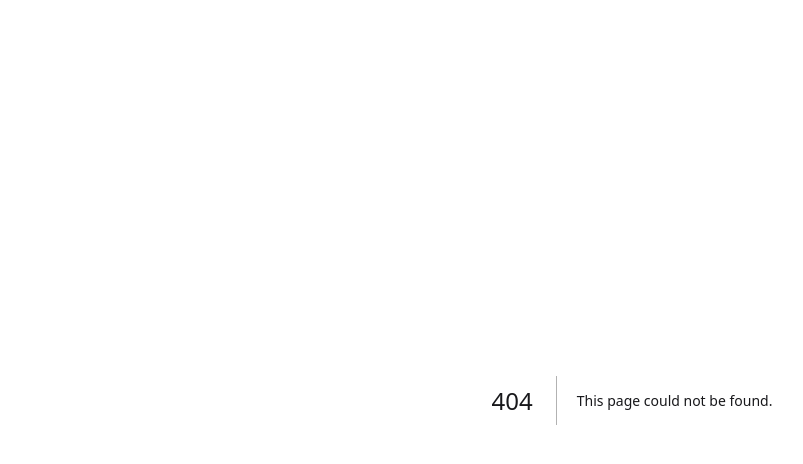
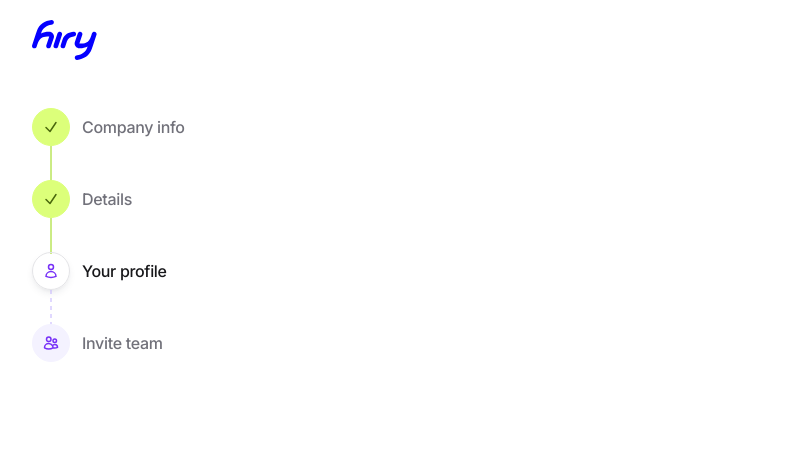
Before and after one commit to Fredobumma/hiry-assignment, a Next.js app: page /company-onboarding/profile in a window 1280 px wide. Before the commit this address had no page. Shown: the top 464 px of the page, without its empty margins (8-811 px from the left). Built offline with nearby package versions, Linux system fonts and the light colour scheme.

Commit message:
--feat:: build layout and pages

```diff
--- /dev/null
+++ b/app/company-onboarding/details/page.tsx
@@ -0,0 +1,8 @@
+const CompanyOnboardingDetails = () => {
+	return (
+		<div className="max-w-gridMax w-full">
+		</div>
+	);
+};
+
+export default CompanyOnboardingDetails;
--- /dev/null
+++ b/app/company-onboarding/invite-team/page.tsx
@@ -0,0 +1,5 @@
+const CompanyOnboardingTeam = () => {
+	return <div className="max-w-gridMax w-full"></div>;
+};
+
+export default CompanyOnboardingTeam;
--- a/app/company-onboarding/layout.tsx
+++ b/app/company-onboarding/layout.tsx
@@ -1,4 +1,4 @@
-import { NavList } from "@/appComponents";
+import { Header, NavList } from "@/appComponents";
 
 export default function Layout({
 	children,
@@ -6,9 +6,12 @@ export default function Layout({
 	children: React.ReactNode;
 }>) {
 	return (
-		<main>
-			{/* <NavList /> */}
-			{children}
+		<main className="px-10">
+			<Header />
+			<section className="flex gap-layout pt-4">
+				<NavList />
+				{children}
+			</section>
 		</main>
 	);
 }
--- a/app/company-onboarding/page.tsx
+++ b/app/company-onboarding/page.tsx
@@ -11,7 +11,7 @@ import {
 
 const CompanyOnboarding = () => {
 	return (
-		<section>
+		<div className="max-w-gridMax w-full">
 			{/* <TextInput
 				label="Company name"
 				name="companyName"
@@ -33,7 +33,7 @@ const CompanyOnboarding = () => {
 				type="url"
 				placeholder="acme.inc"
 				placeholderSymbol={<WebsiteInputSvg />}
-			/> */}
+			/>
 			<TextArea />
 			<SelectInput
 				label="Industry"
@@ -51,8 +51,8 @@ const CompanyOnboarding = () => {
 				placeholder="Select location"
 				options={["india", "japan", "united kingdom"]}
 			/>
-			<MultipleSelectInput />
-		</section>
+			<MultipleSelectInput /> */}
+		</div>
 	);
 };
 
--- /dev/null
+++ b/app/company-onboarding/profile/page.tsx
@@ -0,0 +1,5 @@
+const CompanyOnboardingProfile = () => {
+	return <div className="max-w-gridMax w-full"></div>;
+};
+
+export default CompanyOnboardingProfile;
--- /dev/null
+++ b/appComponents/Header.tsx
@@ -0,0 +1,30 @@
+const Header = () => {
+	return (
+		<header className="py-5">
+			<svg
+				xmlns="http://www.w3.org/2000/svg"
+				width="65"
+				height="40"
+				viewBox="0 0 65 40"
+				fill="none"
+			>
+				<path
+					fillRule="evenodd"
+					clipRule="evenodd"
+					d="M27.77 11.6908C26.7499 11.6908 25.8442 12.3447 25.5217 13.3141L21.5718 25.1844C21.0603 26.7217 22.2025 28.3092 23.8201 28.3092C24.8402 28.3092 25.7458 27.6553 26.0684 26.6859L30.0182 14.8156C30.5298 13.2783 29.3876 11.6908 27.77 11.6908ZM41.7375 11.8458C43.3466 11.6804 44.4926 13.2783 43.9811 14.8156C43.6585 15.785 42.7503 16.4177 41.7353 16.5192C38.7415 16.8186 36.0593 18.0268 34.9672 21.3089L33.1781 26.6859C32.8555 27.6553 31.9499 28.3092 30.9298 28.3092C29.3122 28.3092 28.17 26.7217 28.6815 25.1844L30.4707 19.8074C32.309 14.2829 36.7666 12.3568 41.7375 11.8458Z"
+					fill="#0500FF"
+				/>
+				<path
+					d="M21.743 2.94537C22.2546 1.40808 21.1076 -0.18065 19.502 0.0166741C12.8904 0.829241 7.10027 4.21996 4.78307 11.1837L3.82437 14.0649H3.82366L0.123371 25.1843C-0.388199 26.7216 0.755115 28.3092 2.37273 28.3092C3.39281 28.3092 4.29901 27.6553 4.62159 26.6859L5.33048 24.5555C7.85214 16.4389 11.9245 16.4389 17.2414 16.4389L14.3229 25.2096C13.8155 26.7345 14.9485 28.3092 16.5531 28.3092C17.5518 28.3092 18.4415 27.677 18.7717 26.7328L19.8808 23.5611L21.7511 17.9404C22.7741 14.8658 20.4897 11.6908 17.2545 11.6908H16.5719C13.8752 11.6908 11.2928 12.3436 9.0013 13.5217L9.27965 12.6852C10.8305 8.02458 14.8675 5.22036 19.4983 4.66909C20.5112 4.5485 21.4204 3.91477 21.743 2.94537Z"
+					fill="#0500FF"
+				/>
+				<path
+					d="M42.8813 37.0546C42.3697 38.5919 43.5167 40.1806 45.1223 39.9833C51.7339 39.1708 57.524 35.78 59.8412 28.8163L60.7999 25.9351H60.8006L64.5009 14.8156C65.0125 13.2784 63.8692 11.6908 62.2516 11.6908C61.2315 11.6908 60.3253 12.3447 60.0027 13.3141L59.2938 15.4445C56.7721 23.5611 52.6997 23.5611 47.3829 23.5611L50.3013 14.7904C50.8087 13.2655 49.6757 11.6908 48.0712 11.6908C47.0725 11.6908 46.1828 12.323 45.8526 13.2672L44.7435 16.4389L42.8732 22.0596C41.8502 25.1342 44.1346 28.3092 47.3698 28.3092H48.0524C50.7491 28.3092 53.3315 27.6564 55.623 26.4783L55.3446 27.3148C53.7938 31.9754 49.7568 34.7796 45.126 35.3309C44.113 35.4515 43.2039 36.0852 42.8813 37.0546Z"
+					fill="#0500FF"
+				/>
+			</svg>
+		</header>
+	);
+};
+
+export default Header;
--- a/appComponents/NavList.tsx
+++ b/appComponents/NavList.tsx
@@ -41,8 +41,8 @@ const NavList = () => {
 	const progressIndex = listItems.findIndex(({ href }) => href === pathname);
 
 	return (
-		<nav>
-			<ul className="">
+		<nav className="max-w-gridMax mt-3 w-full">
+			<ul>
 				{listItems.map(({ href, title, Icon }, i) => (
 					<li key={i} className="h-fit">
 						<Link
--- a/appComponents/index.ts
+++ b/appComponents/index.ts
@@ -1,3 +1,4 @@
+export { default as Header } from "./Header";
 export { default as IconSelectInput } from "./IconSelectInput";
 export { default as LinkInput } from "./LinkInput";
 export { default as MultipleSelectInput } from "./MultipleSelectInput";
--- a/components/ui/popover.tsx
+++ b/components/ui/popover.tsx
@@ -19,7 +19,7 @@ const PopoverContent = React.forwardRef<
 			align={align}
 			sideOffset={sideOffset}
 			className={cn(
-				"z-50 w-full min-w-formMax rounded-md shadow-md outline-none data-[state=open]:animate-in data-[state=closed]:animate-out data-[state=closed]:fade-out-0 data-[state=open]:fade-in-0 data-[state=closed]:zoom-out-95 data-[state=open]:zoom-in-95 data-[side=bottom]:slide-in-from-top-2 data-[side=left]:slide-in-from-right-2 data-[side=right]:slide-in-from-left-2 data-[side=top]:slide-in-from-bottom-2 border border-slate-800 bg-slate-950 text-slate-50",
+				"z-50 w-full min-w-gridMax rounded-md shadow-md outline-none data-[state=open]:animate-in data-[state=closed]:animate-out data-[state=closed]:fade-out-0 data-[state=open]:fade-in-0 data-[state=closed]:zoom-out-95 data-[state=open]:zoom-in-95 data-[side=bottom]:slide-in-from-top-2 data-[side=left]:slide-in-from-right-2 data-[side=right]:slide-in-from-left-2 data-[side=top]:slide-in-from-bottom-2 border border-slate-800 bg-slate-950 text-slate-50",
 				className,
 			)}
 			{...props}
--- a/tailwind.config.ts
+++ b/tailwind.config.ts
@@ -70,9 +70,10 @@ export default {
 			},
 			spacing: {
 				badge: "5px",
+				gridMax: "440px",
+				layout: "21px",
 				line: "18px",
 				minInput: "200px",
-				formMax: "438px"
 			},
 		},
 	},
```
